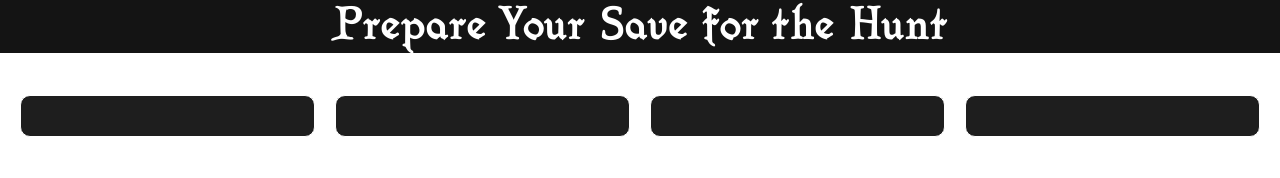
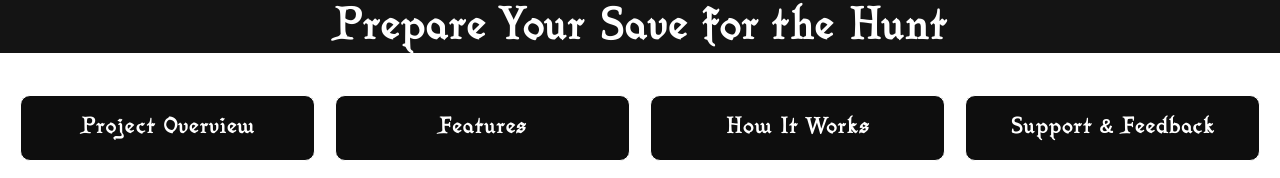
Before and after one commit to MaliceKy/SaveEditor-Bloodborne, an Angular app: page /home in a window 1280 px wide. Shown: the part 817-995 px from the top of the page. Before the commit the page ends 974 px from the top, so only its background shows below. Built offline with nearby package versions, Linux system fonts and the light colour scheme.

Commit message:
cards + nothing draggable off site now

```diff
--- a/src/app/home/home.component.html
+++ b/src/app/home/home.component.html
@@ -1,24 +1,24 @@
 <div id="home-container">
     <div id="img-banner-container">
-        <img src="../../assets/BB-Banner-OG.jpg" alt="Bloodborne Banner Image" class="uploadsvg" />
+        <img src="../../assets/BB-Banner-OG.jpg" alt="Bloodborne Banner Image" class="uploadsvg" draggable="false"/>
         <div class="vignette-overlay"></div>
 
         <div id="title-container">
-            <img src="../../assets/BB-Text-Logo.png" alt="BB-Text-Logo" class="BB-Text-Logo" />
+            <img src="../../assets/BB-Text-Logo.png" alt="BB-Text-Logo" class="BB-Text-Logo" draggable="false"/>
         </div>
 
         <div id="socials-container">
-            <a href="https://github.com/MaliceKy" target="_blank" rel="noopener noreferrer" class="no-underline">
+            <a href="https://github.com/MaliceKy" target="_blank" rel="noopener noreferrer" class="no-underline" draggable="false">
                 <div id="github-container">
-                    <img src="../../assets/github-logo.svg" alt="github-icon" class="github-icon" />
+                    <img src="../../assets/github-logo.svg" alt="github-icon" class="github-icon" draggable="false"/>
                     <p class="social-handles">MaliceKy</p>
 
                 </div>
             </a>
 
-            <a href="https://twitter.com/MaliceKy" target="_blank" rel="noopener noreferrer" class="no-underline">
+            <a href="https://twitter.com/MaliceKy" target="_blank" rel="noopener noreferrer" class="no-underline" draggable="false">
                 <div id="x-container">
-                    <img src="../../assets/x-social-media.svg" alt="x-social-media-icon" class="x-social-media-icon" />
+                    <img src="../../assets/x-social-media.svg" alt="x-social-media-icon" class="x-social-media-icon" draggable="false"/>
                     <p class="social-handles">MaliceKy</p>
                 </div>
             </a>
@@ -31,15 +31,19 @@
         <h2 id="about-header">Prepare Your Save for the Hunt</h2>
         <div id="card-multi-grid-container">
             <div id="overview-card">
+                <p id="card-header">Project Overview</p>
 
             </div>
             <div id="features-card">
+                <p id="card-header">Features</p>
 
             </div>
             <div id="how-card">
+                <p id="card-header">How It Works</p>
 
             </div>
             <div id="support-card">
+                <p id="card-header">Support & Feedback</p>
 
             </div>
         </div>
--- a/src/app/home/home.component.scss
+++ b/src/app/home/home.component.scss
@@ -122,7 +122,7 @@
     display: block;
     margin-top: 50px;
     font-size: 40px;
-    font-weight: bold;
+    font-weight: bolder;
     color: white;
     font-family: 'Fleshandblood', sans-serif;
     text-align: center;
@@ -151,7 +151,7 @@
 #features-card,
 #how-card,
 #support-card {
-    background-color: #1e1e1e;
+    background-color: #0e0e0e;
     border: 1px solid #ffffff;
     border-radius: 10px;
     padding: 20px;
@@ -159,3 +159,17 @@
     font-family: 'Fleshandblood', sans-serif;
     transition: transform 0.3s ease, box-shadow 0.3s ease;
 }
+
+#card-header {
+    margin: 0; /* Remove default margin */
+    padding: 0; /* Remove default padding */
+    font-size: 20px; /* Adjust as needed */
+    color: #ffffff; /* Set desired text color */
+    font-family: 'Fleshandblood', sans-serif; /* Apply specific font */
+    display: block;
+    font-weight: 600;
+    text-align: center;
+    display: flex;
+    justify-content: center;
+    align-items: center;
+}
--- a/src/app/menu/menu.component.html
+++ b/src/app/menu/menu.component.html
@@ -1,6 +1,6 @@
 <mat-toolbar>
     <div class="logo-container">
-        <img src="../../assets/HuntersMark.svg" alt="Bloodborne Logo" class="icon" />
+        <img src="../../assets/HuntersMark.svg" alt="Bloodborne Logo" class="icon" draggable="false"/>
       </div>
     <span class="spacer"></span>
     <button id="home-button" mat-button routerLink="home" routerLinkActive="active-link">Faq</button>
```
